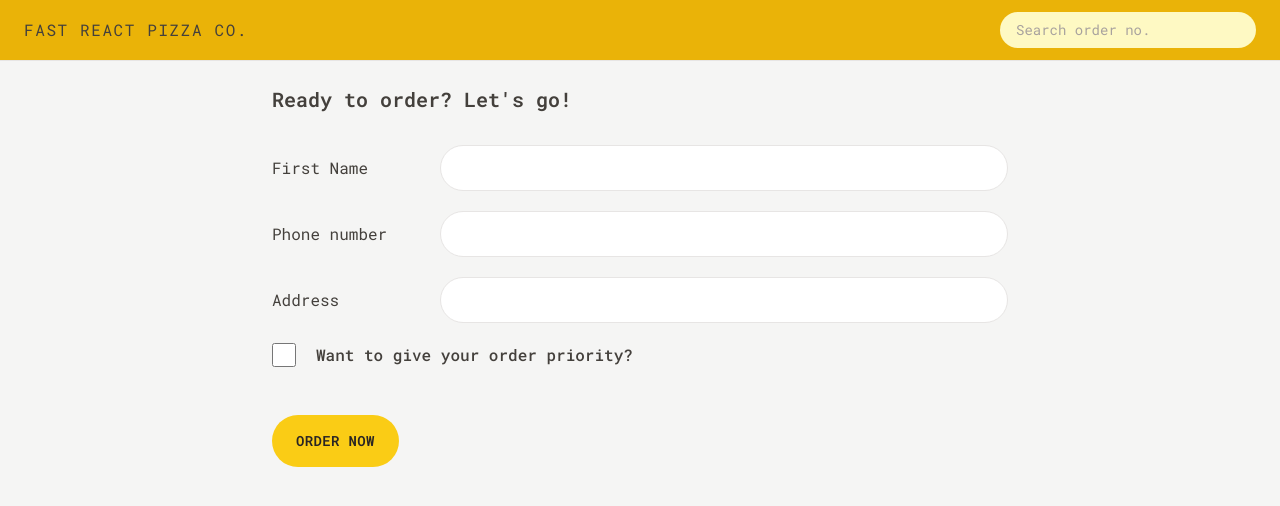
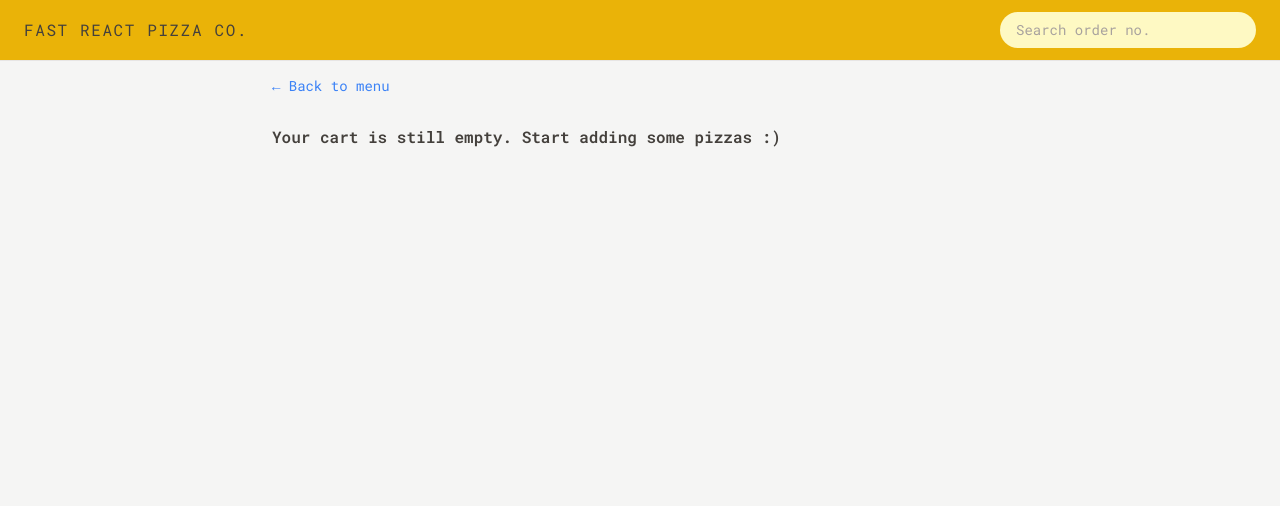
Before and after one commit to Mo2men7/fast-react-pizza, a React (Vite) app: page /order/new in a window 1280 px wide. Shown: the top 506 px of the page. Built offline with nearby package versions, Linux system fonts and the light colour scheme.

Commit message:
Using the Cart for New OrdersUsing the Cart for New Orders

```diff
--- a/src/features/order/CreateOrder.jsx
+++ b/src/features/order/CreateOrder.jsx
@@ -2,6 +2,11 @@
 import { createOrder } from "../../services/apiRestaurant";
 import Button from "../../ui/Button";
 import { useSelector } from "react-redux";
+import { clearCart, getCart, getTotalCartPrice } from "../cart/cartSlice";
+import EmptyCart from "../cart/EmptyCart";
+import store from "../../store";
+import { formatCurrency } from "../../utils/helpers";
+import { useState } from "react";
 
 // https://uibakery.io/regex-library/phone-number
 const isValidPhone = (str) =>
@@ -41,8 +46,13 @@
 
   const formErrors = useActionData();
 
-  // const [withPriority, setWithPriority] = useState(false);
-  const cart = fakeCart;
+  const [withPriority, setWithPriority] = useState(false);
+  const cart = useSelector(getCart);
+  const totalCartPrice = useSelector(getTotalCartPrice);
+  const priorityPrice = withPriority ? totalCartPrice * 0.2 : 0;
+  const totalPrice = totalCartPrice + priorityPrice;
+
+  if (!cart.length) return <EmptyCart />;
 
   return (
     <div className="px-4 py-6">
@@ -95,8 +105,8 @@
             type="checkbox"
             name="priority"
             id="priority"
-            // value={withPriority}
-            // onChange={(e) => setWithPriority(e.target.checked)}
+            value={withPriority}
+            onChange={(e) => setWithPriority(e.target.checked)}
           />
           <label htmlFor="priority" className="font-medium">
             Want to give your order priority?
@@ -105,8 +115,11 @@
 
         <div>
           <input type="hidden" name="cart" value={JSON.stringify(cart)} />
+
           <Button disabled={isSubmitting} type="primary">
-            {isSubmitting ? "Placing order... " : "Order now"}
+            {isSubmitting
+              ? "Placing order... "
+              : `Order now for ${formatCurrency(totalPrice)}`}
           </Button>
         </div>
       </Form>
@@ -129,9 +142,13 @@
 
   if (Object.keys(errors).length > 0) return errors; //**
 
-  // const newData = await createOrder(order);
-  // return redirect(`/order/${newData.id}`);
-  return null;
+  const newData = await createOrder(order);
+
+  //Do not overuse
+  store.dispatch(clearCart());
+
+  return redirect(`/order/${newData.id}`);
+  // return null;
 }
 
 export default CreateOrder;
--- a/src/features/order/Order.jsx
+++ b/src/features/order/Order.jsx
@@ -101,7 +101,8 @@
 
       <ul className="divide divide-stone-200 divide-y border-b border-t">
         {cart.map((item) => (
-          <OrderItem item={item} key={item.id} />
+          // <OrderItem item={item} key={item.id} />
+          <OrderItem item={item} key={item.pizzaId} />
         ))}
       </ul>
 
```
